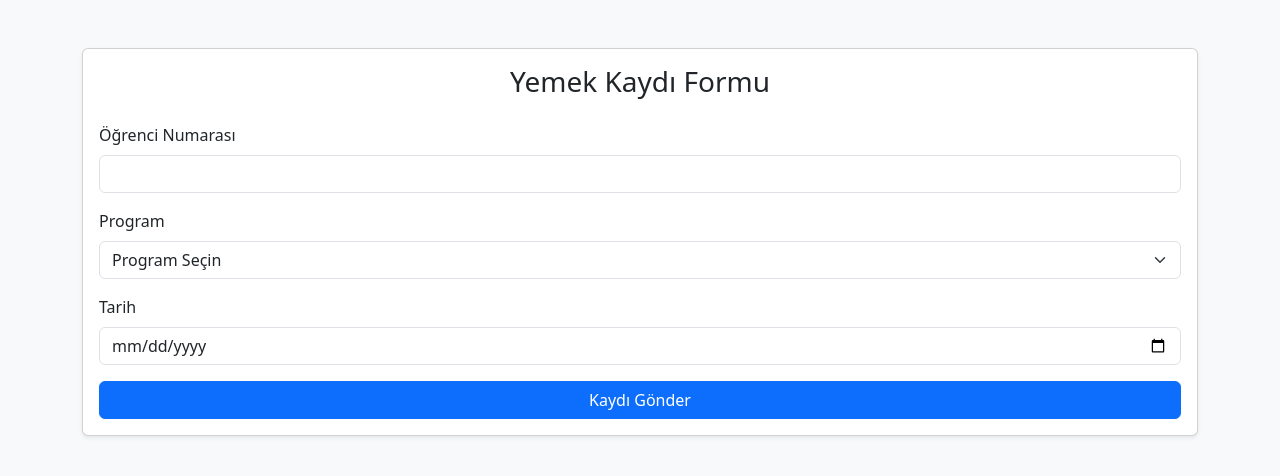
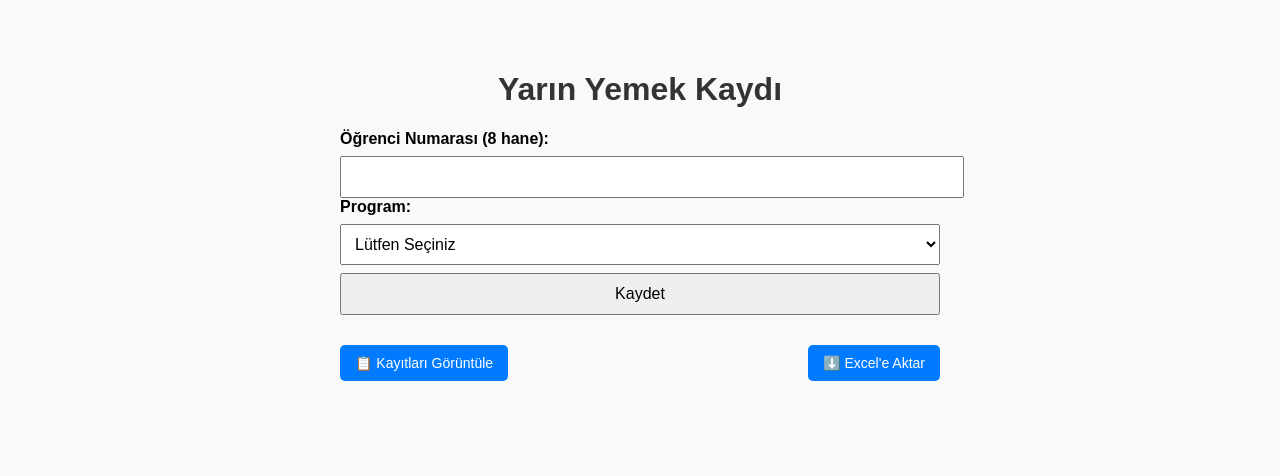
Before and after one commit to ydegerli123-ctrl/yemek-kayit, a Flask app: page / in a window 1280 px wide. Shown: the top 476 px of the page. Run offline with Flask 3, Linux system fonts and the light colour scheme.

Commit message:
Update index.html

```diff
--- a/templates/index.html
+++ b/templates/index.html
@@ -3,48 +3,96 @@
 <head>
     <meta charset="UTF-8">
     <title>Yemek Kaydı</title>
-    <meta name="viewport" content="width=device-width, initial-scale=1">
-    <link
-      href="https://cdn.jsdelivr.net/npm/bootstrap@5.3.2/dist/css/bootstrap.min.css"
-      rel="stylesheet"
-    >
+    <style>
+        body {
+            font-family: Arial, sans-serif;
+            max-width: 600px;
+            margin: 30px auto;
+            padding: 20px;
+            background-color: #f9f9f9;
+        }
+
+        h1 {
+            text-align: center;
+            color: #333;
+        }
+
+        label {
+            font-weight: bold;
+        }
+
+        input, select, button {
+            width: 100%;
+            padding: 10px;
+            margin-top: 8px;
+            font-size: 16px;
+        }
+
+        .message {
+            margin-top: 15px;
+            padding: 10px;
+            background-color: #e2f0cb;
+            border: 1px solid #a3c293;
+            color: #3b663d;
+            font-weight: bold;
+        }
+
+        .nav-links {
+            margin-top: 30px;
+            display: flex;
+            justify-content: space-between;
+        }
+
+        .nav-links a {
+            text-decoration: none;
+            background-color: #007BFF;
+            color: white;
+            padding: 10px 15px;
+            border-radius: 5px;
+            font-size: 14px;
+        }
+
+        @media (max-width: 500px) {
+            .nav-links {
+                flex-direction: column;
+                gap: 10px;
+            }
+
+            .nav-links a {
+                text-align: center;
+            }
+        }
+    </style>
 </head>
-<body class="bg-light">
+<body>
+    <h1>Yarın Yemek Kaydı</h1>
 
-    <div class="container mt-5">
-        <div class="card shadow-sm">
-            <div class="card-body">
-                <h3 class="card-title mb-4 text-center">Yemek Kaydı Formu</h3>
+    <form method="POST">
+        <label for="student_id">Öğrenci Numarası (8 hane):</label>
+        <input type="text" id="student_id" name="student_id" pattern="\d{8}" required>
 
-                {% if success %}
-                    <div class="alert alert-success" role="alert">
-                        Kayıt başarıyla alındı.
-                    </div>
-                {% endif %}
+        <label for="program">Program:</label>
+        <select name="program" id="program" required>
+            <option value="">Lütfen Seçiniz</option>
+            <option value="Fizyoterapi 1. Sınıf">Fizyoterapi 1. Sınıf</option>
+            <option value="Fizyoterapi 2. Sınıf">Fizyoterapi 2. Sınıf</option>
+            <option value="Fizyoterapi 3. Sınıf">Fizyoterapi 3. Sınıf</option>
+            <option value="Ergoterapi 1. Sınıf">Ergoterapi 1. Sınıf</option>
+            <option value="Ergoterapi 2. Sınıf">Ergoterapi 2. Sınıf</option>
+            <option value="Hemşirelik">Hemşirelik</option>
+        </select>
 
-                <form method="POST" action="/">
-                    <div class="mb-3">
-                        <label for="student_id" class="form-label">Öğrenci Numarası</label>
-                        <input type="text" class="form-control" id="student_id" name="student_id" required>
-                    </div>
-                    <div class="mb-3">
-                        <label for="program" class="form-label">Program</label>
-                        <select class="form-select" id="program" name="program" required>
-                            <option value="">Program Seçin</option>
-                            <option value="Sabah">Sabah</option>
-                            <option value="Öğle">Öğle</option>
-                            <option value="Akşam">Akşam</option>
-                        </select>
-                    </div>
-                    <div class="mb-3">
-                        <label for="date" class="form-label">Tarih</label>
-                        <input type="date" class="form-control" id="date" name="date" required>
-                    </div>
-                    <button type="submit" class="btn btn-primary w-100">Kaydı Gönder</button>
-                </form>
-            </div>
-        </div>
+        <input type="hidden" name="date" value="{{ date }}">
+        <button type="submit">Kaydet</button>
+    </form>
+
+    {% if mesaj %}
+        <div class="message">{{ mesaj }}</div>
+    {% endif %}
+
+    <div class="nav-links">
+        <a href="/kayitlar">📋 Kayıtları Görüntüle</a>
+        <a href="/csv">⬇️ Excel'e Aktar</a>
     </div>
-
 </body>
 </html>
```
